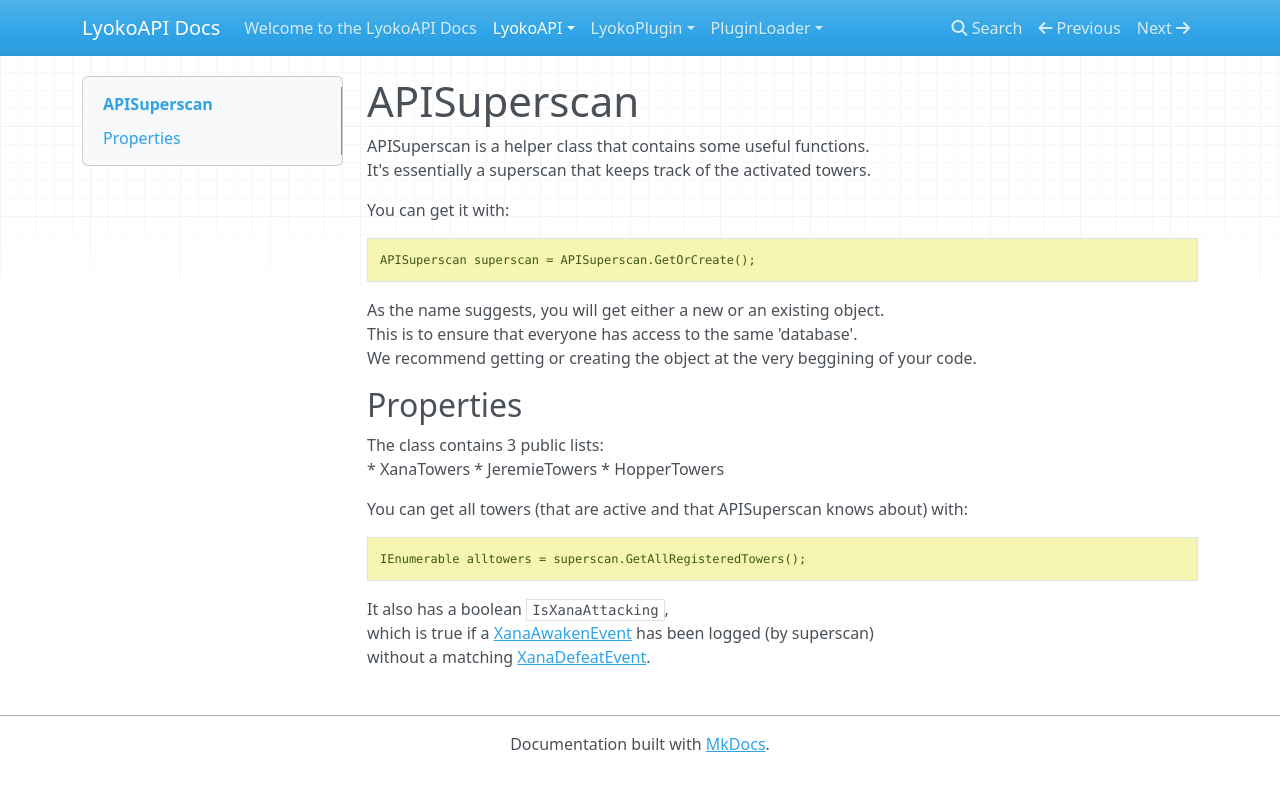
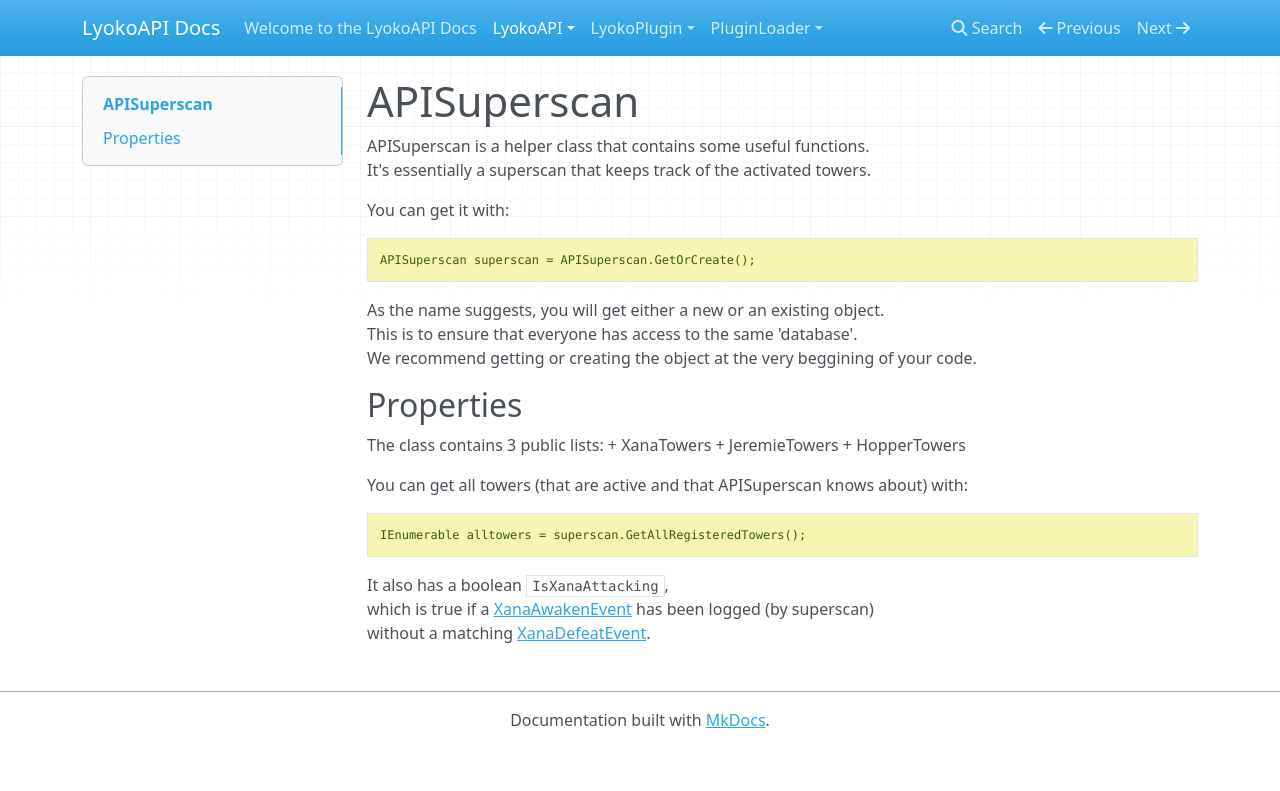
Before and after one commit to LyokoAPI/LyokoAPIDoc, an MkDocs documentation site: the page built from docs/LyokoAPI/APISuperscan.md, in a window 1280 px wide. Shown: the top 791 px of the page. Built offline with MkDocs 1.6.1, drawn with Linux system fonts in a browser that asks for light colours; nearby versions of some CDN libraries.

````diff
--- a/docs/LyokoAPI/APISuperscan.md
+++ b/docs/LyokoAPI/APISuperscan.md
@@ -11,10 +11,10 @@ This is to ensure that everyone has access to the same 'database'.<br>
 We recommend getting or creating the object at the very beggining of your code.
 
 ##Properties
-The class contains 3 public lists:<br>
-  * XanaTowers
-  * JeremieTowers
-  * HopperTowers
+The class contains 3 public lists:
+  + XanaTowers
+  + JeremieTowers
+  + HopperTowers
 
 You can get all towers (that are active and that APISuperscan knows about) with:
 ```csharp
````
Also changed, not shown: docs/LyokoAPI/VirtualStructures/APITower.md (+3 -3 lines), docs/LyokoAPI/VirtualStructures/Interfaces/IVirtualWorld.md (+3 -3 lines), docs/index.md (+3 -3 lines).
